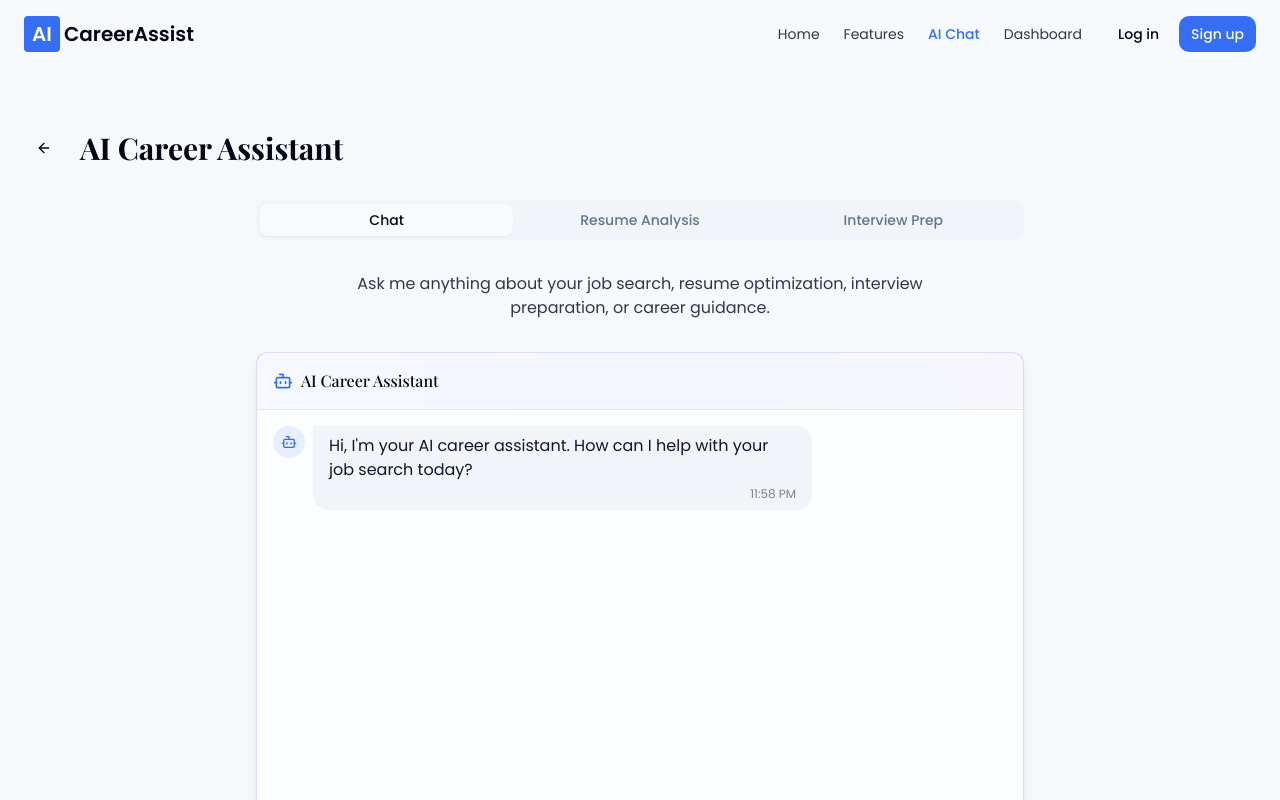
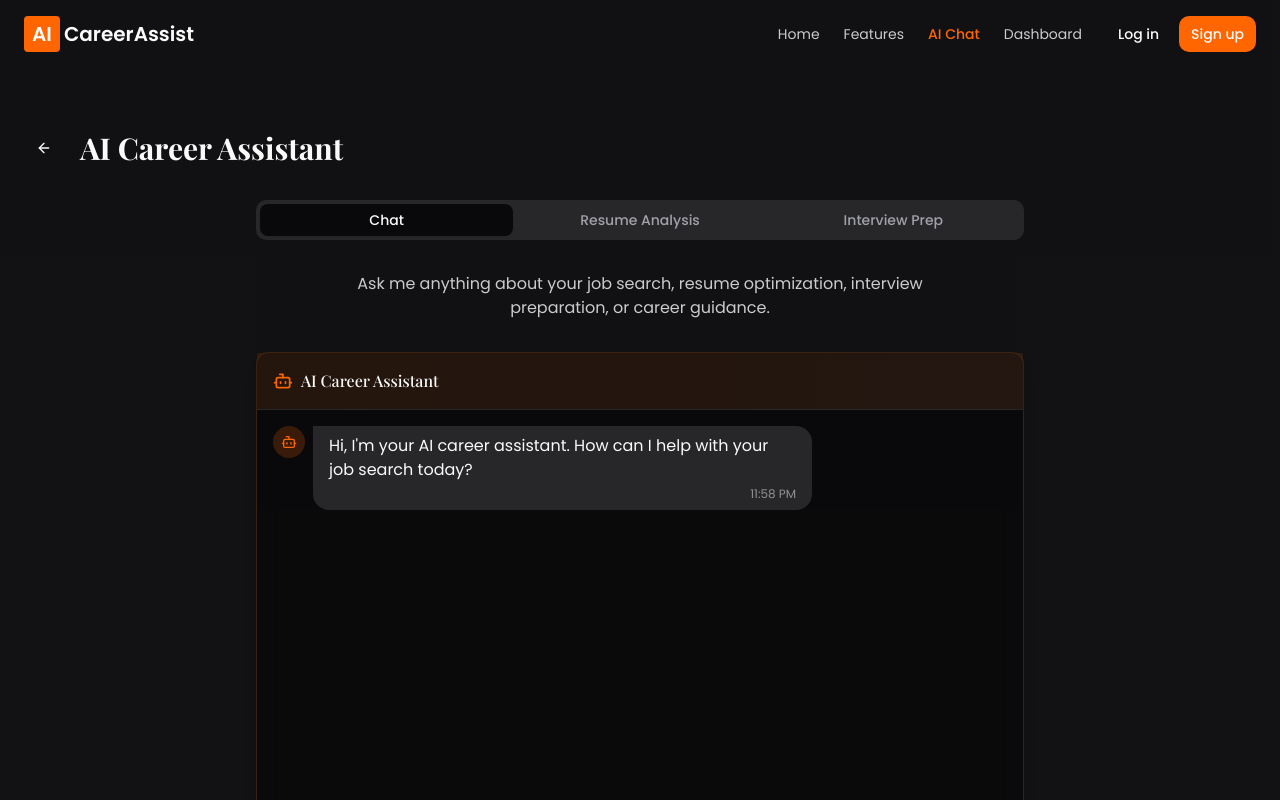
Before and after one commit to codermohan/JobGenie-AI, a React (Vite) app: page /chat in a window 1280 px wide. Shown: the top 800 px of the page. Built offline with nearby package versions, Linux system fonts and the light colour scheme.

Commit message:
Update app appearance
Update the app's appearance with a black background and a mix of orange, white, and other user-friendly colors.

```diff
--- a/src/components/ChatInterface.tsx
+++ b/src/components/ChatInterface.tsx
@@ -1,4 +1,3 @@
-
 import { useState, useRef, useEffect } from "react";
 import { Button } from "@/components/ui/button";
 import { Textarea } from "@/components/ui/textarea";
@@ -73,13 +72,13 @@ const ChatInterface = () => {
   };
 
   return (
-    <Card className="flex flex-col h-[600px] max-h-[80vh] w-full max-w-3xl mx-auto shadow-lg border-accent/20">
-      <div className="flex items-center p-4 border-b bg-gradient-to-r from-primary/5 to-accent/5">
+    <Card className="flex flex-col h-[600px] max-h-[80vh] w-full max-w-3xl mx-auto shadow-lg border-accent/20 bg-card/50 backdrop-blur-md">
+      <div className="flex items-center p-4 border-b border-border bg-gradient-to-r from-primary/10 to-accent/10">
         <Bot className="h-5 w-5 mr-2 text-primary" />
         <h2 className="font-medium">AI Career Assistant</h2>
       </div>
 
-      <div className="flex-1 overflow-y-auto p-4 space-y-4 bg-secondary/20">
+      <div className="flex-1 overflow-y-auto p-4 space-y-4 bg-black/20">
         {messages.map((message) => (
           <div
             key={message.id}
@@ -87,7 +86,7 @@ const ChatInterface = () => {
           >
             <div className="flex items-start max-w-[80%] gap-2">
               {message.role === "assistant" && (
-                <div className="w-8 h-8 rounded-full bg-primary/10 flex items-center justify-center flex-shrink-0">
+                <div className="w-8 h-8 rounded-full bg-primary/20 flex items-center justify-center flex-shrink-0">
                   <Bot className="h-4 w-4 text-primary" />
                 </div>
               )}
@@ -108,7 +107,7 @@ const ChatInterface = () => {
               </div>
 
               {message.role === "user" && (
-                <div className="w-8 h-8 rounded-full bg-accent/10 flex items-center justify-center flex-shrink-0">
+                <div className="w-8 h-8 rounded-full bg-accent/20 flex items-center justify-center flex-shrink-0">
                   <User className="h-4 w-4 text-accent" />
                 </div>
               )}
@@ -119,7 +118,7 @@ const ChatInterface = () => {
         {isLoading && (
           <div className="flex justify-start">
             <div className="flex items-start max-w-[80%] gap-2">
-              <div className="w-8 h-8 rounded-full bg-primary/10 flex items-center justify-center flex-shrink-0">
+              <div className="w-8 h-8 rounded-full bg-primary/20 flex items-center justify-center flex-shrink-0">
                 <Bot className="h-4 w-4 text-primary" />
               </div>
               <div className="chat-bubble assistant py-3">
@@ -132,20 +131,20 @@ const ChatInterface = () => {
         <div ref={messagesEndRef} />
       </div>
 
-      <div className="p-4 border-t bg-gradient-to-r from-white to-accent/5">
+      <div className="p-4 border-t border-border bg-gradient-to-r from-black/40 to-accent/5">
         <div className="flex items-end gap-2">
           <Textarea
             value={input}
             onChange={(e) => setInput(e.target.value)}
             onKeyDown={handleKeyDown}
             placeholder="Ask me anything about your job search..."
-            className="min-h-[60px] resize-none font-light"
+            className="min-h-[60px] resize-none font-light bg-secondary/50 border-secondary/20 focus-visible:ring-primary/50"
           />
           <Button
             size="icon"
             onClick={handleSendMessage}
             disabled={!input.trim() || isLoading}
-            className="flex-shrink-0 bg-gradient-to-r from-primary to-accent hover:opacity-90"
+            className="flex-shrink-0 bg-gradient-to-r from-primary to-accent hover:opacity-90 text-white"
           >
             <Send className="h-4 w-4" />
           </Button>
--- a/src/components/Features.tsx
+++ b/src/components/Features.tsx
@@ -41,7 +41,7 @@ const Features = () => {
     <section className="py-20 md:py-28 bg-gradient-to-b from-background to-accent/5">
       <div className="container px-4 md:px-6">
         <div className="text-center max-w-3xl mx-auto mb-16">
-          <h2 className="text-3xl md:text-4xl font-bold tracking-tight mb-4 font-display gradient-heading">
+          <h2 className="text-3xl md:text-4xl font-bold tracking-tight mb-4 font-display text-gradient-orange">
             AI-Powered Career Tools
           </h2>
           <p className="text-lg text-foreground/80 font-light">
@@ -53,12 +53,12 @@ const Features = () => {
           {features.map((feature, index) => (
             <div
               key={index}
-              className="relative flex flex-col p-6 bg-white dark:bg-gray-950 rounded-xl shadow-sm border border-border hover:shadow-md transition-all duration-300 hover:translate-y-[-4px]"
+              className="relative flex flex-col p-6 neo-card rounded-xl"
             >
-              <div className="h-12 w-12 bg-primary/10 rounded-lg flex items-center justify-center mb-4">
+              <div className="h-12 w-12 bg-primary/20 rounded-lg flex items-center justify-center mb-4">
                 <feature.icon className="h-6 w-6 text-primary" />
               </div>
-              <h3 className="text-xl font-semibold mb-2 font-display">{feature.title}</h3>
+              <h3 className="text-xl font-semibold mb-2 font-display text-white">{feature.title}</h3>
               <p className="text-foreground/80 mb-4 font-light">{feature.description}</p>
             </div>
           ))}
--- a/src/index.css
+++ b/src/index.css
@@ -7,48 +7,48 @@
 
 @layer base {
   :root {
-    --background: 210 40% 98%;
-    --foreground: 222.2 84% 4.9%;
+    --background: 240 10% 3.9%;
+    --foreground: 0 0% 98%;
 
-    --card: 0 0% 100%;
-    --card-foreground: 222.2 84% 4.9%;
+    --card: 240 10% 3.9%;
+    --card-foreground: 0 0% 98%;
 
-    --popover: 0 0% 100%;
-    --popover-foreground: 222.2 84% 4.9%;
+    --popover: 240 10% 3.9%;
+    --popover-foreground: 0 0% 98%;
 
-    --primary: 222 89% 58%;
-    --primary-foreground: 210 40% 98%;
+    --primary: 24 100% 50%;
+    --primary-foreground: 0 0% 98%;
 
-    --secondary: 210 40% 96.1%;
-    --secondary-foreground: 222.2 47.4% 11.2%;
+    --secondary: 240 3.7% 15.9%;
+    --secondary-foreground: 0 0% 98%;
 
-    --muted: 210 40% 96.1%;
-    --muted-foreground: 215.4 16.3% 46.9%;
+    --muted: 240 3.7% 15.9%;
+    --muted-foreground: 240 5% 64.9%;
 
-    --accent: 244 75% 60%;
-    --accent-foreground: 222.2 47.4% 11.2%;
+    --accent: 24 90% 55%;
+    --accent-foreground: 0 0% 98%;
 
-    --destructive: 0 84.2% 60.2%;
-    --destructive-foreground: 210 40% 98%;
+    --destructive: 0 62.8% 30.6%;
+    --destructive-foreground: 0 0% 98%;
 
-    --border: 214.3 31.8% 91.4%;
-    --input: 214.3 31.8% 91.4%;
-    --ring: 221 83% 53%;
+    --border: 240 3.7% 15.9%;
+    --input: 240 3.7% 15.9%;
+    --ring: 24 100% 50%;
 
     --radius: 0.75rem;
 
-    --sidebar-background: 0 0% 98%;
-    --sidebar-foreground: 240 5.3% 26.1%;
-    --sidebar-primary: 240 5.9% 10%;
+    --sidebar-background: 240 10% 3.9%;
+    --sidebar-foreground: 240 5% 84.9%;
+    --sidebar-primary: 24 100% 50%;
     --sidebar-primary-foreground: 0 0% 98%;
-    --sidebar-accent: 240 4.8% 95.9%;
-    --sidebar-accent-foreground: 240 5.9% 10%;
-    --sidebar-border: 220 13% 91%;
-    --sidebar-ring: 217.2 91.2% 59.8%;
+    --sidebar-accent: 240 4.8% 15.9%;
+    --sidebar-accent-foreground: 0 0% 98%;
+    --sidebar-border: 240 3.7% 15.9%;
+    --sidebar-ring: 24 100% 50%;
   }
 
   * {
-    @apply border-border;
+    @apply border-border selection:bg-accent/30 selection:text-white;
   }
 
   body {
@@ -76,7 +76,7 @@
 
   /* Glass effect */
   .glass {
-    @apply bg-white bg-opacity-10 backdrop-filter backdrop-blur-lg border border-white border-opacity-20;
+    @apply bg-white/5 backdrop-filter backdrop-blur-lg border border-white/10;
   }
 
   /* Animation classes */
@@ -104,7 +104,7 @@
 
   .fancy-blur-bg::before {
     content: "";
-    @apply absolute -z-10 w-[200%] h-[200%] top-[-50%] left-[-50%] bg-[radial-gradient(circle_at_center,rgba(79,70,229,0.15)_0,rgba(79,70,229,0)_50%)];
+    @apply absolute -z-10 w-[200%] h-[200%] top-[-50%] left-[-50%] bg-[radial-gradient(circle_at_center,rgba(249,115,22,0.15)_0,rgba(249,115,22,0)_50%)];
   }
 
   /* For the subtle pill gradients */
@@ -124,4 +124,12 @@
   .gradient-heading {
     @apply bg-gradient-to-r from-primary to-accent bg-clip-text text-transparent;
   }
+
+  .neo-card {
+    @apply bg-card/50 backdrop-blur-md border border-white/10 shadow-lg hover:shadow-primary/10 transition-all duration-300;
+  }
+
+  .text-gradient-orange {
+    @apply bg-gradient-to-r from-primary via-accent to-primary/80 bg-clip-text text-transparent;
+  }
 }
```
